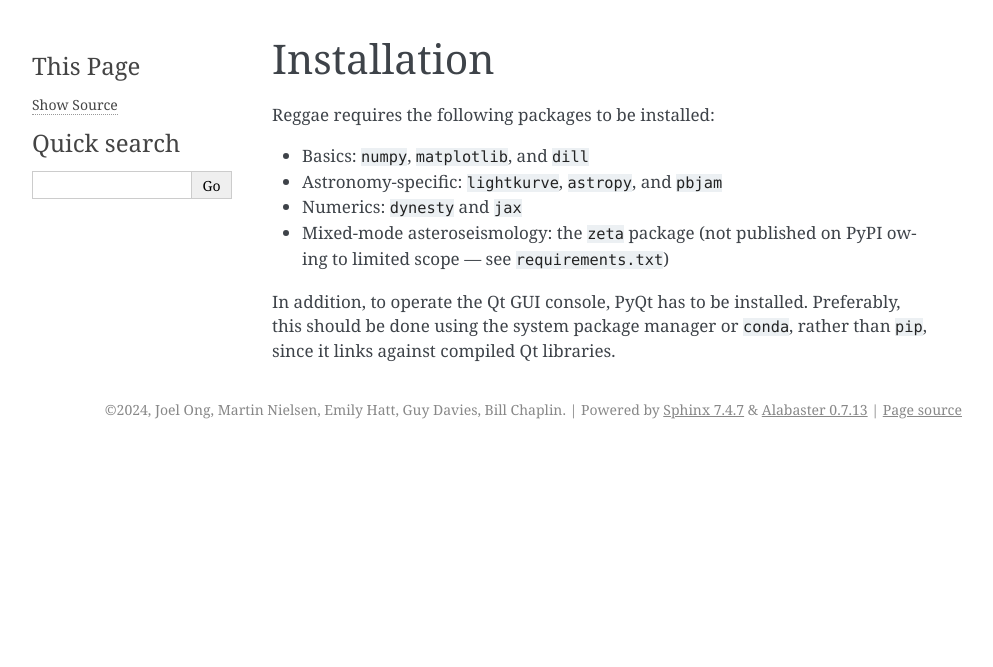
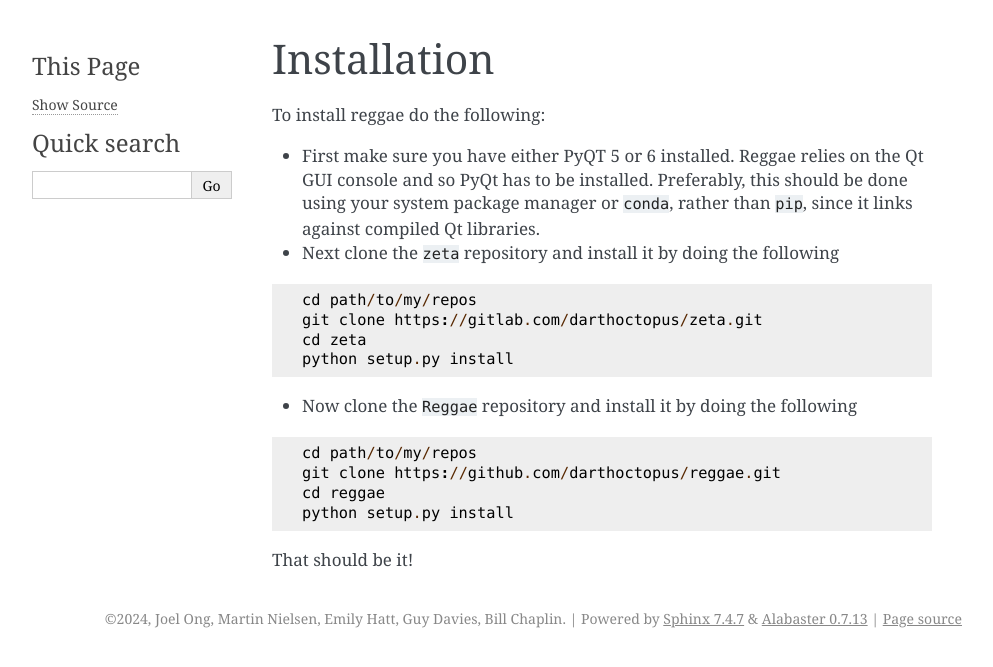
Before and after one commit to darthoctopus/reggae, a Sphinx documentation site: the page built from docs/installation.md, in a window 1280 px wide. Shown: the top 667 px of the page, without its empty margins (148-1141 px from the left). Built offline with Sphinx 7.4.7, drawn with Linux system fonts in a browser that asks for light colours.

Commit message:
adding installation instructions

````diff
--- a/docs/installation.md
+++ b/docs/installation.md
@@ -1,10 +1,18 @@
 # Installation
-
-Reggae requires the following packages to be installed:
-
-- Basics: `numpy`, `matplotlib`, and `dill`
-- Astronomy-specific: `lightkurve`, `astropy`, and `pbjam`
-- Numerics: `dynesty` and `jax`
-- Mixed-mode asteroseismology: the `zeta` package (not published on PyPI owing to limited scope --- see `requirements.txt`)
-
-In addition, to operate the Qt GUI console, PyQt has to be installed. Preferably, this should be done using the system package manager or `conda`, rather than `pip`, since it links against compiled Qt libraries.
+To install reggae do the following:
+- First make sure you have either PyQT 5 or 6 installed. Reggae relies on the Qt GUI console and so PyQt has to be installed. Preferably, this should be done using your system package manager or `conda`, rather than `pip`, since it links against compiled Qt libraries.
+- Next clone the `zeta` repository and install it by doing the following
+```
+cd path/to/my/repos
+git clone https://gitlab.com/darthoctopus/zeta.git
+cd zeta
+python setup.py install
+```
+- Now clone the `Reggae` repository and install it by doing the following
+```
+cd path/to/my/repos
+git clone https://github.com/darthoctopus/reggae.git
+cd reggae
+python setup.py install
+```
+That should be it!
--- a/requirements.txt
+++ b/requirements.txt
@@ -6,4 +6,3 @@ astropy
 dynesty
 dill
 jax
-zeta @ git+https://gitlab.com/darthoctopus/zeta@master
````
